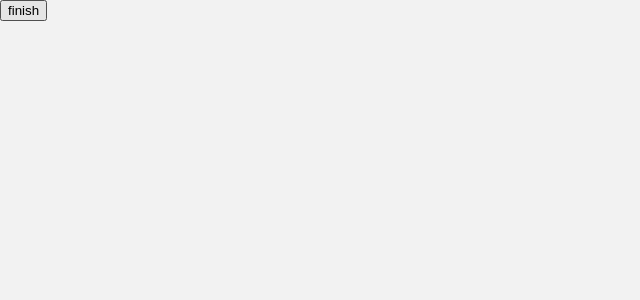
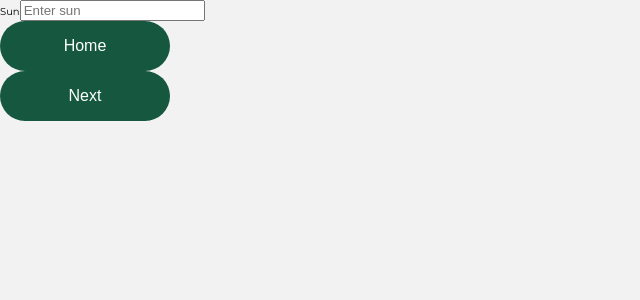
Before and after one commit to ricardohan93/redventures, a React (Create React App) app: page /plant-form in a window 1280 px wide. Shown: the top 300 px of the page, without its empty margins (0-640 px from the left). Built offline with nearby package versions, Linux system fonts and the light colour scheme.

Commit message:
wip creating multi step form

```diff
--- a/src/components/Button.js
+++ b/src/components/Button.js
@@ -12,6 +12,7 @@ const Button = ({
 	icon = false,
 	fill = white,
 	weight = 400,
+	onClick,
 	children
 }) => (
 	<button
@@ -29,6 +30,8 @@ const Button = ({
 			justify-content: center;
 			font-weight: ${weight};
 		`}
+		type='button'
+		onClick={onClick}
 	>
 		{icon && (
 			<Arrow
--- a/src/modules/Home/index.js
+++ b/src/modules/Home/index.js
@@ -1,6 +1,7 @@
 /** @jsx jsx */
 import { css, jsx } from "@emotion/core";
 import styled from "@emotion/styled";
+import { useHistory } from "react-router-dom";
 import { ReactComponent as Logo } from "assets/logo-greenthumb.svg";
 import { H1 } from "components/Text";
 import Button from "components/Button";
@@ -22,6 +23,12 @@ const Wrap = styled.div`
 `;
 
 const Home = () => {
+	let history = useHistory();
+
+	const goToForm = () => {
+		history.push("/plant-form");
+	};
+
 	return (
 		<Layout>
 			<div
@@ -53,7 +60,7 @@ const Home = () => {
 						>
 							Find your next green friend
 						</H1>
-						<Button weight='800' icon={true}>
+						<Button weight='800' icon={true} onClick={goToForm}>
 							start quizz
 						</Button>
 					</Wrap>
--- /dev/null
+++ b/src/modules/PlantForm/components/PetsForm.js
@@ -0,0 +1,23 @@
+/** @jsx jsx */
+import { css, jsx } from "@emotion/core";
+
+const PetsForm = ({ currentStep, pets, handleChange }) => {
+	if (currentStep !== 3) return null;
+
+	return (
+		<div className='form-group'>
+			<label htmlFor='pets'>Pets</label>
+			<input
+				className='form-control'
+				id='pets'
+				name='pets'
+				type='text'
+				placeholder='Enter pets'
+				value={pets}
+				onChange={handleChange}
+			/>
+		</div>
+	);
+};
+
+export default PetsForm;
--- /dev/null
+++ b/src/modules/PlantForm/components/SunlightForm.js
@@ -0,0 +1,23 @@
+/** @jsx jsx */
+import { css, jsx } from "@emotion/core";
+
+const SunlightForm = ({ currentStep, sun, handleChange }) => {
+	if (currentStep !== 1) return null;
+
+	return (
+		<div className='form-group'>
+			<label htmlFor='sun'>Sun</label>
+			<input
+				className='form-control'
+				id='sun'
+				name='sun'
+				type='text'
+				placeholder='Enter sun'
+				value={sun}
+				onChange={handleChange}
+			/>
+		</div>
+	);
+};
+
+export default SunlightForm;
--- /dev/null
+++ b/src/modules/PlantForm/components/WaterForm.js
@@ -0,0 +1,23 @@
+/** @jsx jsx */
+import { css, jsx } from "@emotion/core";
+
+const WaterForm = ({ currentStep, water, handleChange }) => {
+	if (currentStep !== 2) return null;
+
+	return (
+		<div className='form-group'>
+			<label htmlFor='water'>Water</label>
+			<input
+				className='form-control'
+				id='water'
+				name='water'
+				type='text'
+				placeholder='Enter water'
+				value={water}
+				onChange={handleChange}
+			/>
+		</div>
+	);
+};
+
+export default WaterForm;
--- a/src/modules/PlantForm/index.js
+++ b/src/modules/PlantForm/index.js
@@ -1,20 +1,79 @@
-import React, { useContext } from "react";
+import React, { useContext, useState, Fragment } from "react";
+import { useHistory } from "react-router-dom";
 import { Context } from "utils/context";
 
-const formData = {
-	sun: "high",
-	water: "daily",
+import Button from "components/Button";
+import SunlightForm from "./components/SunlightForm";
+import WaterForm from "./components/WaterForm";
+import PetsForm from "./components/PetsForm";
+
+const initialForm = {
+	currentStep: 1,
+	sun: "",
+	water: "",
 	pets: false
 };
 
 const PlantForm = () => {
+	let history = useHistory();
+	const [data, setData] = useState(initialForm);
 	const { dispatch } = useContext(Context);
 
+	const handleChange = e => {
+		const { name, value } = e.target;
+		setData({
+			[name]: value
+		});
+	};
+
+	const next = () => {
+		let currentStep = data.currentStep;
+		// If the current step is 1 or 2, then add one on "next" button click
+		currentStep = currentStep >= 2 ? 3 : currentStep + 1;
+		setData({
+			currentStep
+		});
+	};
+
+	const prev = () => {
+		let currentStep = data.currentStep;
+		// If the current step is 2 or 3, then subtract one on "previous" button click
+		currentStep = currentStep <= 1 ? 1 : currentStep - 1;
+		setData({
+			currentStep
+		});
+	};
+
 	return (
-		// after fill all form
-		<button onClick={() => dispatch({ type: "FETCH", data: formData })}>
-			finish
-		</button>
+		<Fragment>
+			<form>
+				<SunlightForm
+					currentStep={data.currentStep}
+					handleChange={handleChange}
+					sun={data.sun}
+				/>
+				<WaterForm
+					currentStep={data.currentStep}
+					handleChange={handleChange}
+					water={data.water}
+				/>
+				<PetsForm
+					currentStep={data.currentStep}
+					handleChange={handleChange}
+					pets={data.pets}
+				/>
+				{data.currentStep === 1 && (
+					<Button onClick={() => history.push("/")}>Home</Button>
+				)}
+				{data.currentStep !== 1 && <Button onClick={prev}>Previous</Button>}
+				{data.currentStep < 3 && <Button onClick={next}>Next</Button>}
+				{data.currentStep === 3 && (
+					<Button onClick={() => dispatch({ type: "FETCH", data })}>
+						Finish
+					</Button>
+				)}
+			</form>
+		</Fragment>
 	);
 };
 
```
